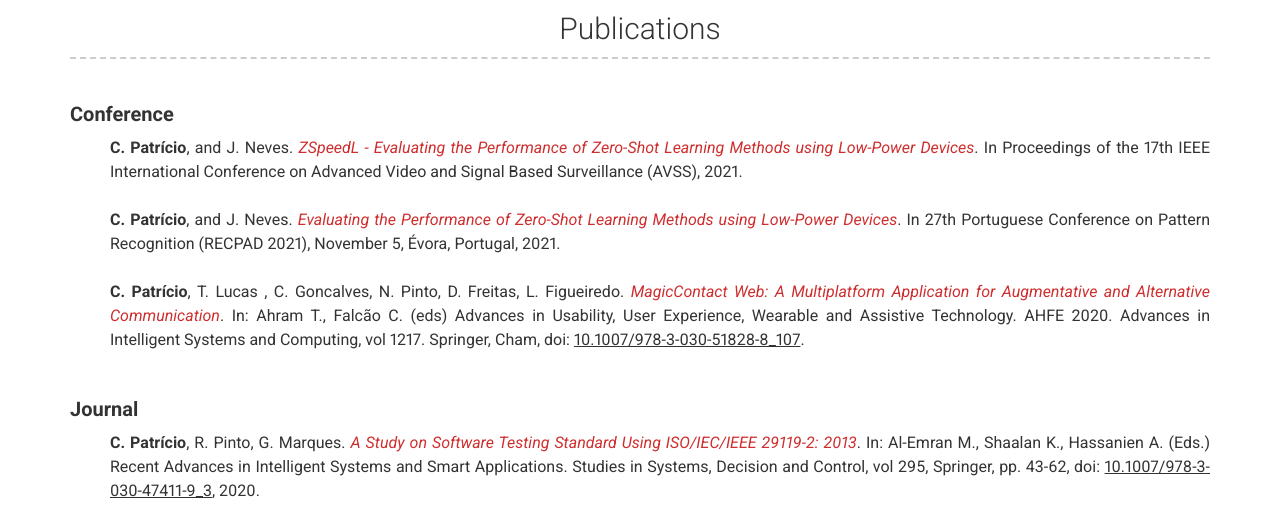
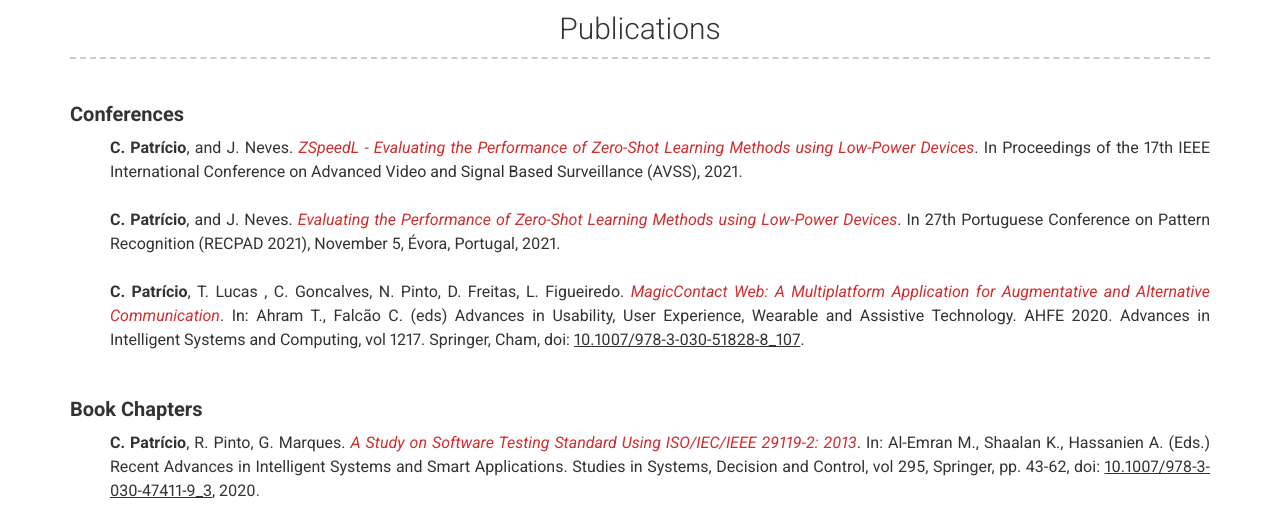
Before and after one commit to CristianoPatricio/cristianopatricio.github.io, a Jekyll site: the page built from index.md, in a window 1280 px wide and 900 px high, scrolled down 1459 px. Shown: the part 158-668 px from the top of the window. Built offline with Jekyll 4.4.1, drawn with Linux system fonts in a browser that asks for light colours; nearby versions of some CDN libraries.

Commit message:
Update _config.yml

```diff
--- a/_config.yml
+++ b/_config.yml
@@ -51,7 +51,7 @@ about_content: | # this will include new lines to allow paragraphs
 # Publications Section
 # publications_title: Publications #(Use this to override about more section title)
 publications: |
-    <p style="font-size:20px;"><b>Conference</b></p>
+    <p style="font-size:20px;"><b>Conferences</b></p>
     <ul style="list-style-type: none;" >
         <li>
             <b>C. Patrício</b>, and J. Neves. <a href="https://arxiv.org/pdf/2110.04535.pdf" style="color: #cf2e2e;" target="blank"><em>ZSpeedL - Evaluating the Performance of Zero-Shot Learning Methods using Low-Power Devices</em></a>. In Proceedings of the 17th IEEE International Conference on Advanced Video and Signal Based Surveillance (AVSS), 2021.
@@ -66,7 +66,7 @@ publications: |
         </li>
     </ul>
     <br>
-    <p style="font-size:20px;"><b>Journal</b></p>
+    <p style="font-size:20px;"><b>Book Chapters</b></p>
     <ul style="list-style-type: none;" >
         <li>
         <b>C. Patrício</b>, R. Pinto, G. Marques. <a href="https://link.springer.com/chapter/10.1007/978-3-030-47411-9_3#citeas" style="color: #cf2e2e;" target="blank"><em>A Study on Software Testing
```
